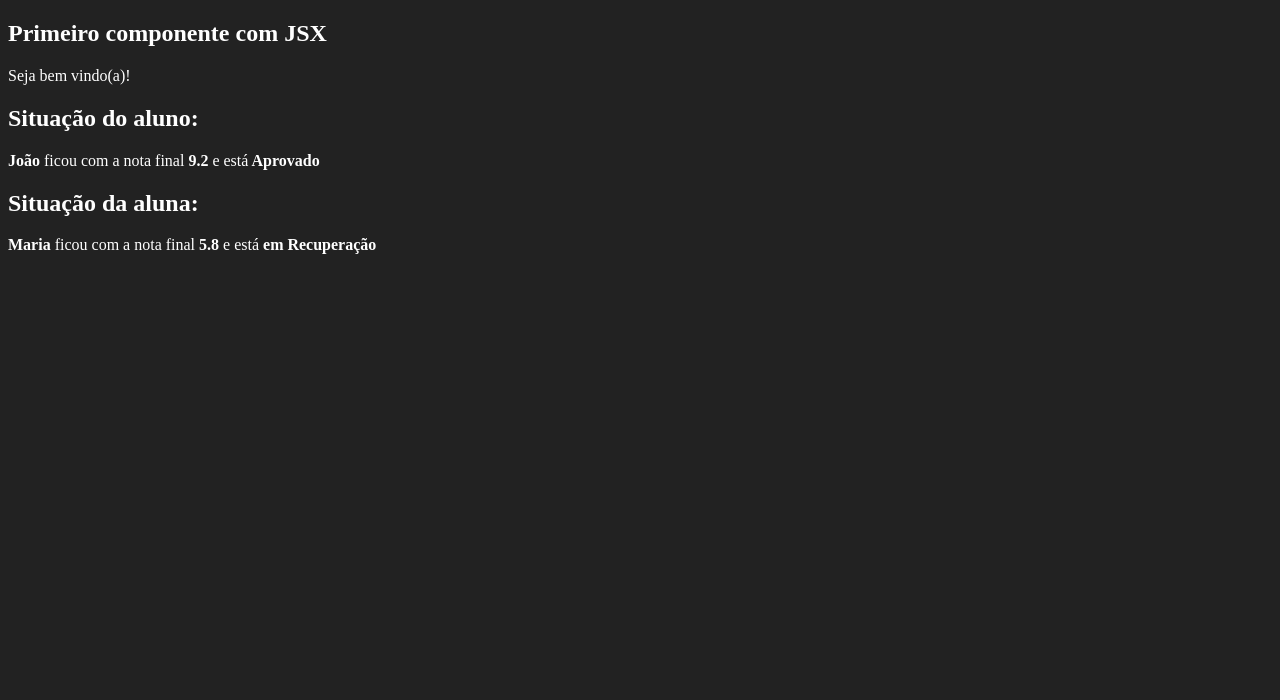
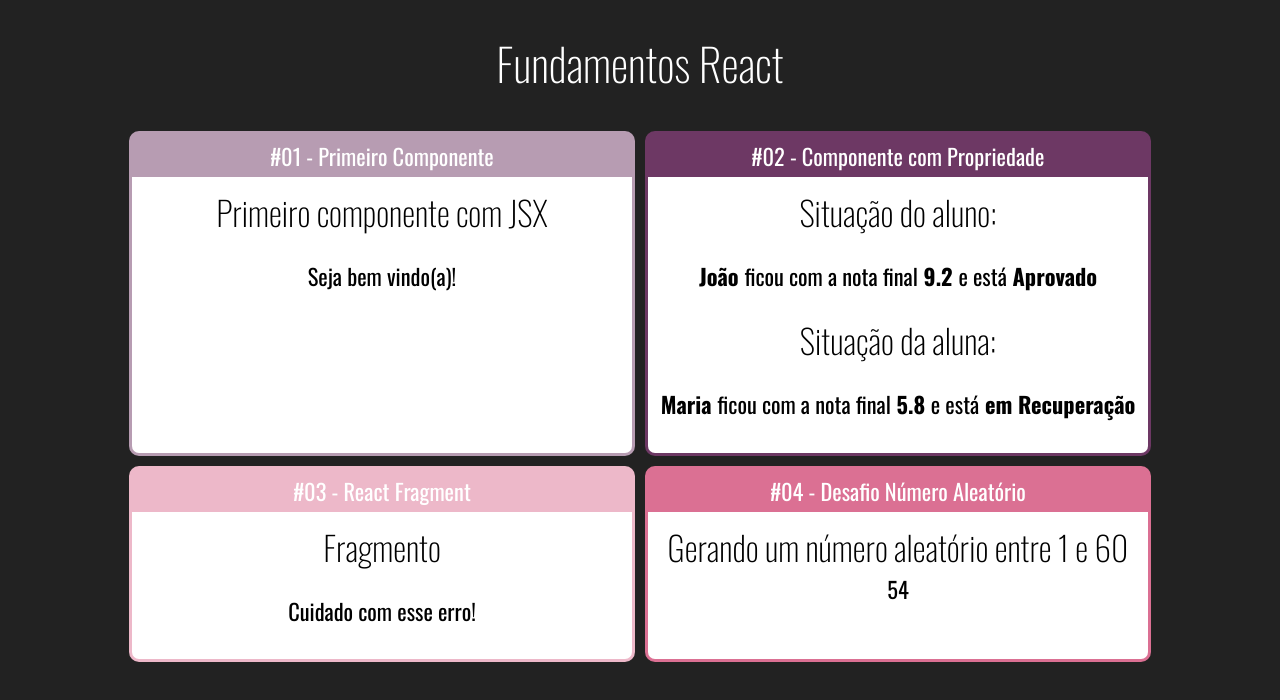
Before and after one commit to nathallye/react-redux, a React (Create React App) app in the folder react/fundamentos-react/: page / in a window 1280 px wide. Shown: the top 700 px of the page. Built offline with nearby package versions, Linux system fonts and the light colour scheme.

Commit message:
Fundamentos do React - componentes com filhos

```diff
--- /dev/null
+++ b/react/fundamentos-react/src/App.css
@@ -0,0 +1,5 @@
+.App .Cards {
+  display: flex; /*vai colocar todos os cards em linha/row*/
+  justify-content: center;
+  flex-wrap: wrap; /*vai permitir a quebra de linha quando não couber mais em tela, fazendo os cards serem posicionados um abaixo do outro de forma centralizada(justify-content: center)*/
+}
--- /dev/null
+++ b/react/fundamentos-react/src/App.jsx
@@ -0,0 +1,47 @@
+import "./App.css"
+import React from "react";
+
+import Primeiro from "./components/basics/First";
+import ComParametros from "./components/basics/WithParams";
+import Fragmento from "./components/basics/Fragment";
+import Aleatorio from "./components/basics/GetRandom";
+import Card from "./components/layout/Card";
+
+export default function App(props) {
+  return (
+    <div className="App">
+      <h1>Fundamentos React</h1>
+
+      <div className="Cards">
+        <Card titulo="#01 - Primeiro Componente" color="#B79CB2">
+          <Primeiro/>
+        </Card>
+
+        <Card titulo="#02 - Componente com Propriedade" color="#6D3864">
+          <ComParametros
+            titulo="Situação do aluno:"
+            aluno="João"
+            nota={9.2}
+          />
+          <ComParametros
+            titulo="Situação da aluna:"
+            aluno="Maria"
+            nota={5.8}
+          />
+        </Card>
+
+        <Card titulo="#03 - React Fragment" color="#EDB8C9">
+          <Fragmento />
+        </Card>
+
+
+        <Card titulo="#04 - Desafio Número Aleatório" color="#DB7093">
+          <Aleatorio
+            min={1}
+            max={60}
+          />
+        </Card>
+      </div>
+    </div>
+  );
+}
--- a/react/fundamentos-react/src/components/basics/First.jsx
+++ b/react/fundamentos-react/src/components/basics/First.jsx
@@ -1,12 +1,12 @@
-import React from 'react';
+import React from "react";
 
 export default function Primeiro() {
-  const msg = 'Seja bem vindo(a)!'
+  const msg = "Seja bem vindo(a)!";
 
   return (
     <div>
       <h2>Primeiro componente com JSX</h2>
       <p>{ msg }</p>
     </div>
-  )
+  );
 }
--- /dev/null
+++ b/react/fundamentos-react/src/components/basics/Fragment.jsx
@@ -0,0 +1,14 @@
+import React from "react";
+
+export default function Fragmento(props) {
+  return (
+    // <div>
+    //   <h2>Fragmento</h2>
+    //   <p>Cuidado com esse erro!</p>
+    // </div>
+    <React.Fragment>
+      <h2>Fragmento</h2>
+      <p>Cuidado com esse erro!</p>
+    </React.Fragment>
+  );
+}
--- /dev/null
+++ b/react/fundamentos-react/src/components/basics/GetRandom.jsx
@@ -0,0 +1,19 @@
+import React from "react";
+
+export default function Aleatorio(props) {
+  const max = props.max
+  const min = props.min
+  // podemos substituir as duas linhas acima por uma, utilizando Atribuição via desestruturação (destructuring assignment)
+  // const { min, max } = props; // min, max vão receber os valores que estão dentro do objeto props, na respectiva ordem
+
+  const random = parseInt(Math.random() * (max - min) + min)
+
+  // console.log(min, max)
+
+  return (
+    <div>
+      <h2>Gerando um número aleatório entre { min } e { max }</h2>
+      { random }
+    </div>
+  );
+}
--- a/react/fundamentos-react/src/components/basics/WithParams.jsx
+++ b/react/fundamentos-react/src/components/basics/WithParams.jsx
@@ -1,9 +1,9 @@
-import React from 'react';
+import React from "react";
 
 export default function ComParametros(props) {
   // console.log(props);
 
-  const status = props.nota >= 7 ? 'Aprovado' : 'em Recuperação' // se a nota recebida for maior ou igual 7 o status será 'Aprovado' senão 'em Recuperação'
+  const status = props.nota >= 7 ? "Aprovado" : "em Recuperação"; // se a nota recebida for maior ou igual 7 o status será 'Aprovado' senão 'em Recuperação'
 
   return (
     <div>
@@ -17,5 +17,5 @@
       </p>
 
     </div>
-  )
+  );
 }
--- /dev/null
+++ b/react/fundamentos-react/src/components/layout/Card.css
@@ -0,0 +1,28 @@
+.Card{
+  border: 3px solid;
+
+  margin: 5px;
+  border-radius: 10px;
+  overflow: hidden; /*overflow: Propriedade especifica se o conteúdo deve ser recortado ou adicionado barras de rolagem; hidden: O estouro é cortado e o restante do conteúdo ficará invisível*/
+
+  display: flex; /*flex-direction por padrão é row*/
+  flex-direction: column;
+  min-width: 500px;
+  max-width: 500px;
+}
+
+.Card .Title{
+  padding: 5px 0px;
+
+  display: flex;
+  justify-content: center;
+}
+
+.Card .Content{
+  background-color: #fff;
+  color: #000;
+  padding: 10px;
+
+  flex: 1; /* Esta propriedade é um atalho de escrita para: grow, shrink e basis.
+  flex 1 é igual a grow: 1 (proporcionalidade de crescimentos dos itens, respeitando o tamanho de seus conteúdos internos), shrink: 1 (fator de compressão), basis: 0 (não há quebra do item) */
+}
--- /dev/null
+++ b/react/fundamentos-react/src/components/layout/Card.jsx
@@ -0,0 +1,18 @@
+import "./Card.css";
+import React from "react";
+
+export default function Card(props) {
+
+  const cardStyle = {
+    //background-color -> como estamos em um arquivo js ele não permine nome de variáveis com ifem, portando substituimos o item por camelCase
+    backgroundColor: props.color || '#DB7093',
+    borderColor: props.color || '#DB7093'
+  }
+
+  return (
+    <div className="Card" style={cardStyle}>
+      <div className="Title">{props.titulo}</div>
+      <div className="Content">{props.children}</div>
+    </div>
+  );
+}
--- a/react/fundamentos-react/src/index.css
+++ b/react/fundamentos-react/src/index.css
@@ -1,4 +1,18 @@
+@import url('https://fonts.googleapis.com/css2?family=Oswald:wght@200;300;400;500;600;700&display=swap');
+
 body {
+  font-family: Oswald;
+  font-size: 1.4rem;
   background-color: #222;
   color: #fff;
+
+  text-align: center;
 }
+
+h1, h2, h3 {
+  font-weight: 200;
+}
+
+h2, h3{
+  margin: 0;
+}
--- a/react/fundamentos-react/src/index.js
+++ b/react/fundamentos-react/src/index.js
@@ -1,23 +1,12 @@
-import './index.css';
-import ReactDOM from 'react-dom';
-import React from 'react';
+import "./index.css";
+import ReactDOM from "react-dom";
+import React from "react";
 
-import Primeiro from './components/basics/First';
-import ComParametros from './components/basics/WithParams';
+import App from "./App";
 
-const elDivBody = document.getElementById('root');
+const elDivBody = document.getElementById("root");
 
 ReactDOM.render(
-  <div>
-    <Primeiro/>
-    <ComParametros
-      titulo='Situação do aluno:'
-      aluno='João'
-      nota={9.2}/>
-    <ComParametros
-      titulo='Situação da aluna:'
-      aluno='Maria'
-      nota={5.8}/>
-  </div>,
+  <App/>,
   elDivBody
 );
```
Also changed, not shown: 1 other file (tests, documents, lock files or other folders).
